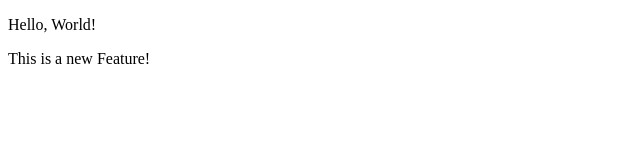
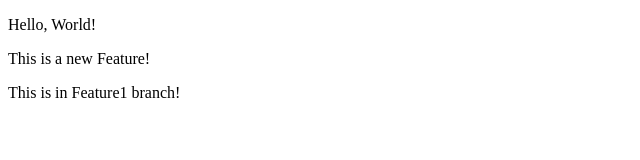
Before and after one commit to mwh07/Local_Repo, a plain HTML site: page index.html in a window 1280 px wide. Shown: the whole page, without its empty margins (0-640 px from the left). Drawn offline with Linux system fonts and the light colour scheme.

Commit message:
update in Feature1

```diff
--- a/index.html
+++ b/index.html
@@ -1,2 +1,3 @@
 <!DOCTYPE html><html><body><p>Hello, World!</p></body></html>
 <!DOCTYPE html><html><body><p>This is a new Feature!</p></body></html>
+<!DOCTYPE html><html><body><p>This is in Feature1 branch!</p></body></html>
```
